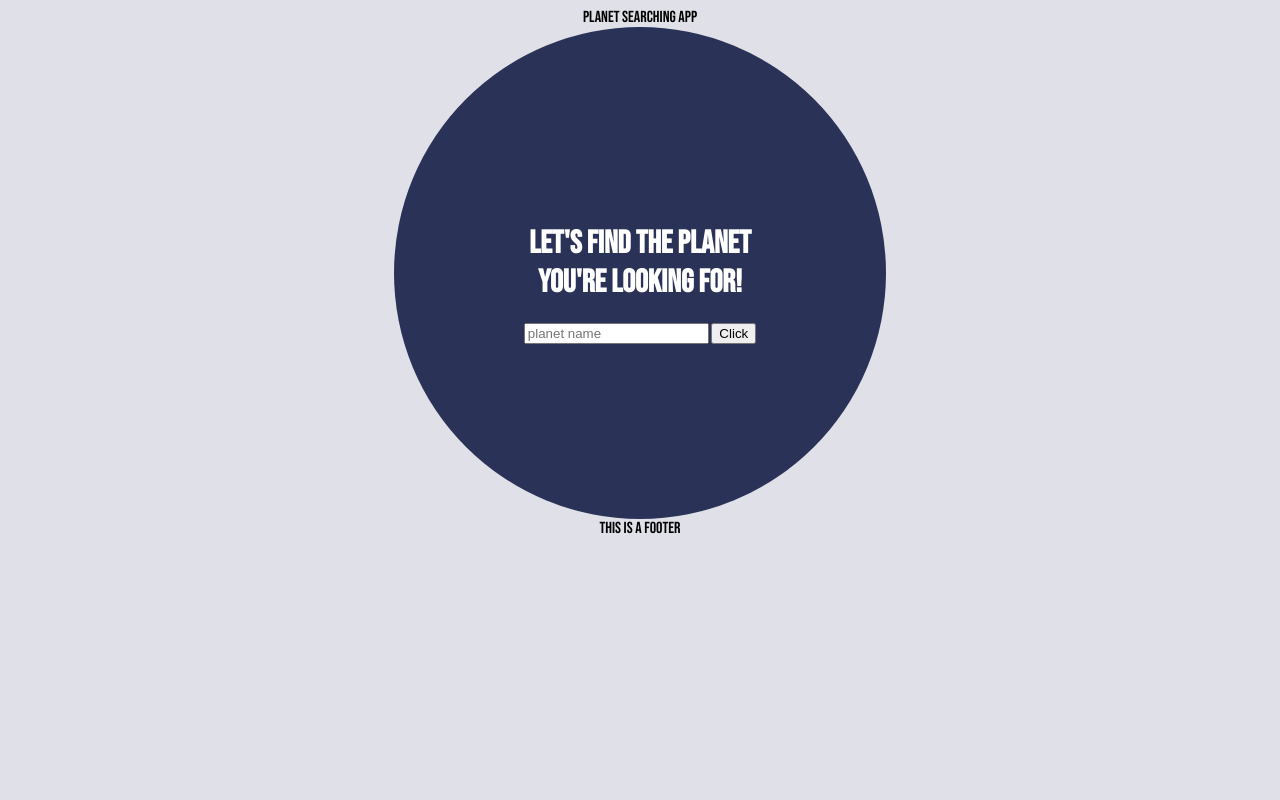
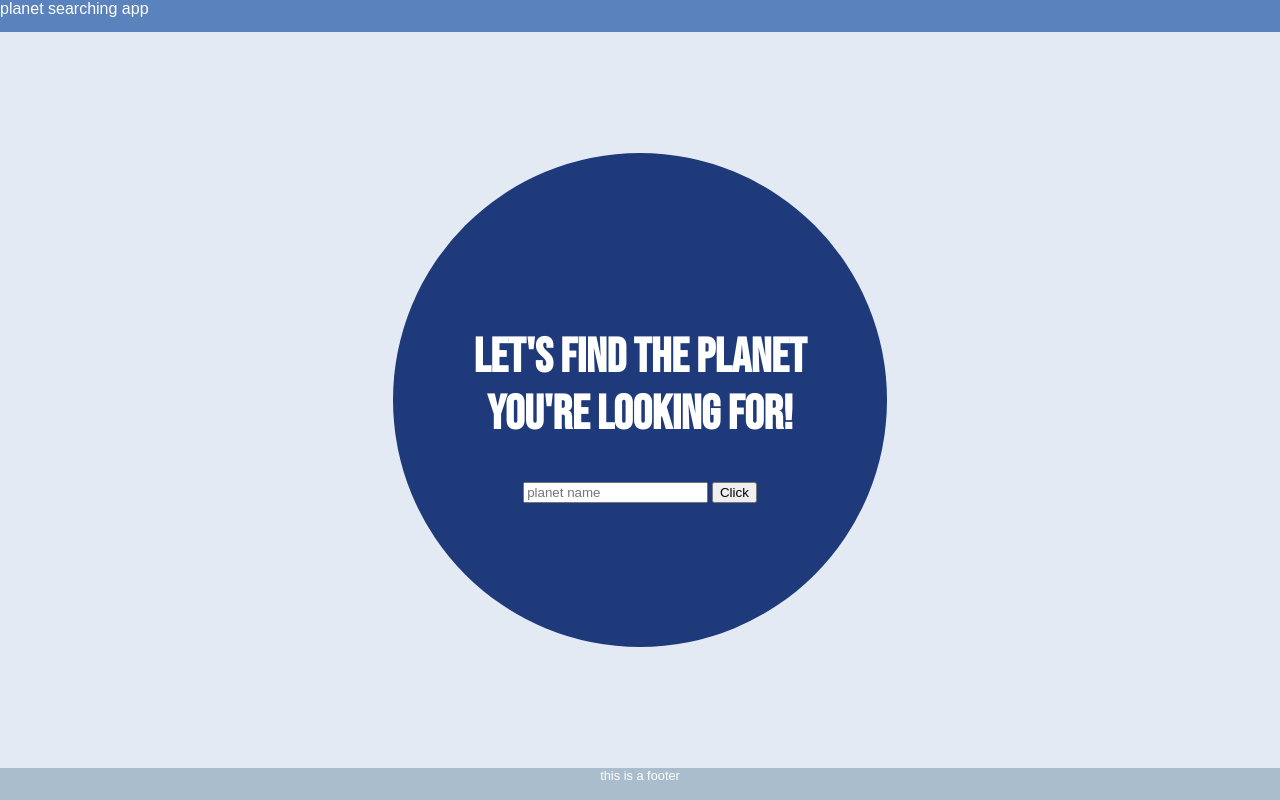
Before and after one commit to alawllm/planets_app, a Node project: template views/home.ejs in a window 1280 px wide. Run offline with Node 20 templates, Linux system fonts and the light colour scheme; the template is opened without the code that fills it, so the values that code supplies are empty.

Commit message:
css reset, css changes on homepage, navbar &footer

```diff
--- a/package.json
+++ b/package.json
@@ -13,6 +13,7 @@
     "axios": "^1.3.4",
     "dotenv": "^16.0.3",
     "ejs": "^3.1.9",
-    "express": "^4.18.2"
+    "express": "^4.18.2",
+    "normalize.css": "^8.0.1"
   }
 }
--- a/public/home.css
+++ b/public/home.css
@@ -1,29 +1,60 @@
 body {
-    background: rgb(224, 224, 233);
-    font-family: 'Bebas Neue', cursive;
+    box-sizing: border-box;
+    margin: 0;
+    background: rgb(228, 234, 244);
+    display: flex;
+    flex-direction: column;
+    justify-content: center;
+    align-items: center;
+    height: 100vh;
+    overflow: hidden;
+}
+
+
+.app {
+    /* content within the div  */
+    margin-top: auto;
     display: flex;
     flex-direction: column;
     align-items: center;
     justify-content: center;
-    overflow: hidden;
+    text-align: center;
+    /* measurements of the div  */
+    padding: 3em;
+    min-width: 350px;
+    min-height: 350px;
+    border-radius: 50%;
+    /* colors  */
+    background: rgb(31, 58, 122);
+    color: rgb(255, 255, 255);
+    transition: all .2s ease-in-out;
+    font-size: 1.5em;
+    font-family: 'Bebas Neue', cursive;
+
 }
 
-.app {
-    /* content within the div  */
-    display: flex;
-    flex-direction: column;
-    align-items: center;
-    justify-content: center;
-    transition: all .2s ease-in-out;
+nav {
+    margin-top: 0;
+    width: 100%;
+    display: inline;
+    background: rgb(90, 131, 189);
+    height: 4vh;
+    font-family: 'futura', 'arial';
+    color: white;
+    font-size: 1em;
+}
+
+footer {
+    margin-top: auto;
+    width: 100%;
+    display: inline;
     text-align: center;
-    /* measurements of the div  */
-    padding: 6em;
-    width: 300px;
-    height: 300px;
-    border-radius: 50%;
-    /* colors  */
-    background: rgb(43, 50, 87);
-    color: rgb(255, 255, 255);
+    background: rgb(170, 189, 205);
+    height: 4vh;
+
+    font-family: 'futura', 'arial';
+    font-size: 0.8em;
+    color: white;
 }
 
 .app:hover {
```
Also changed, not shown: public/reset.css (added, +135 -0 lines), 1 other file.
